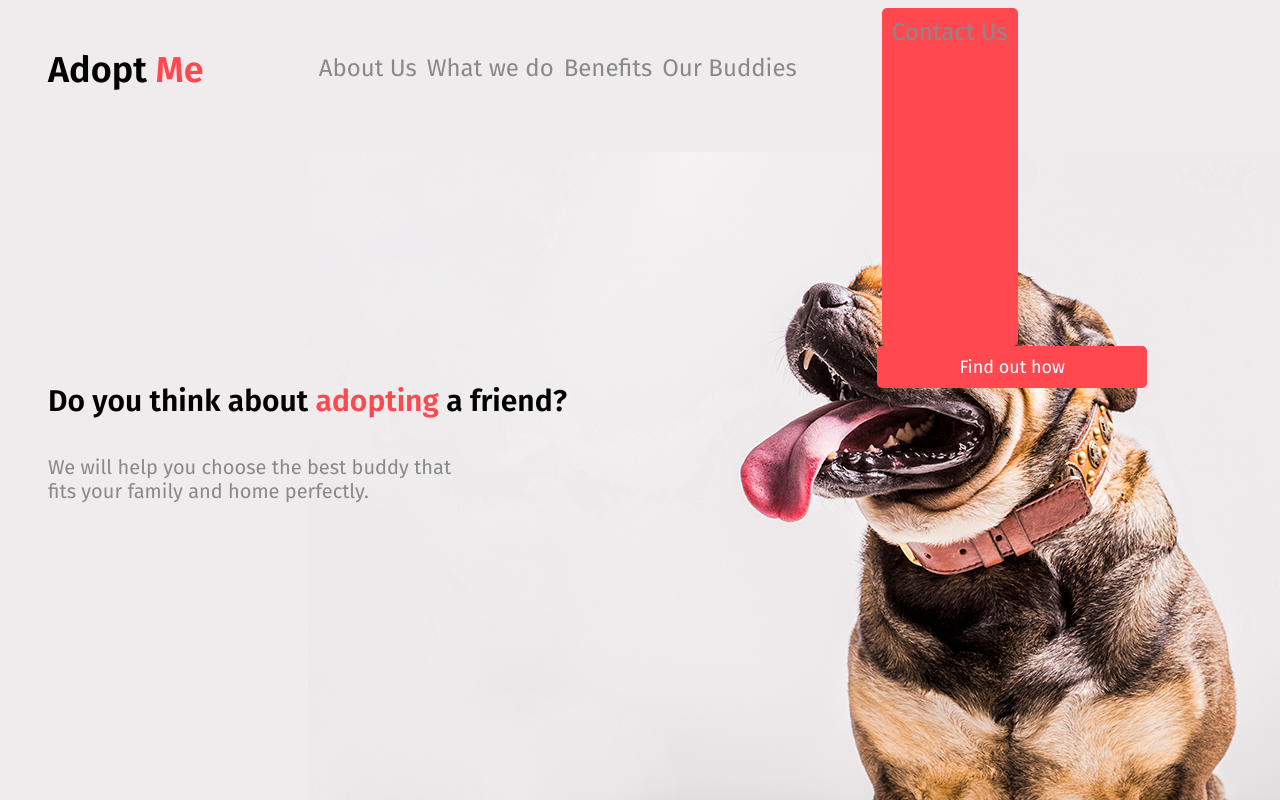
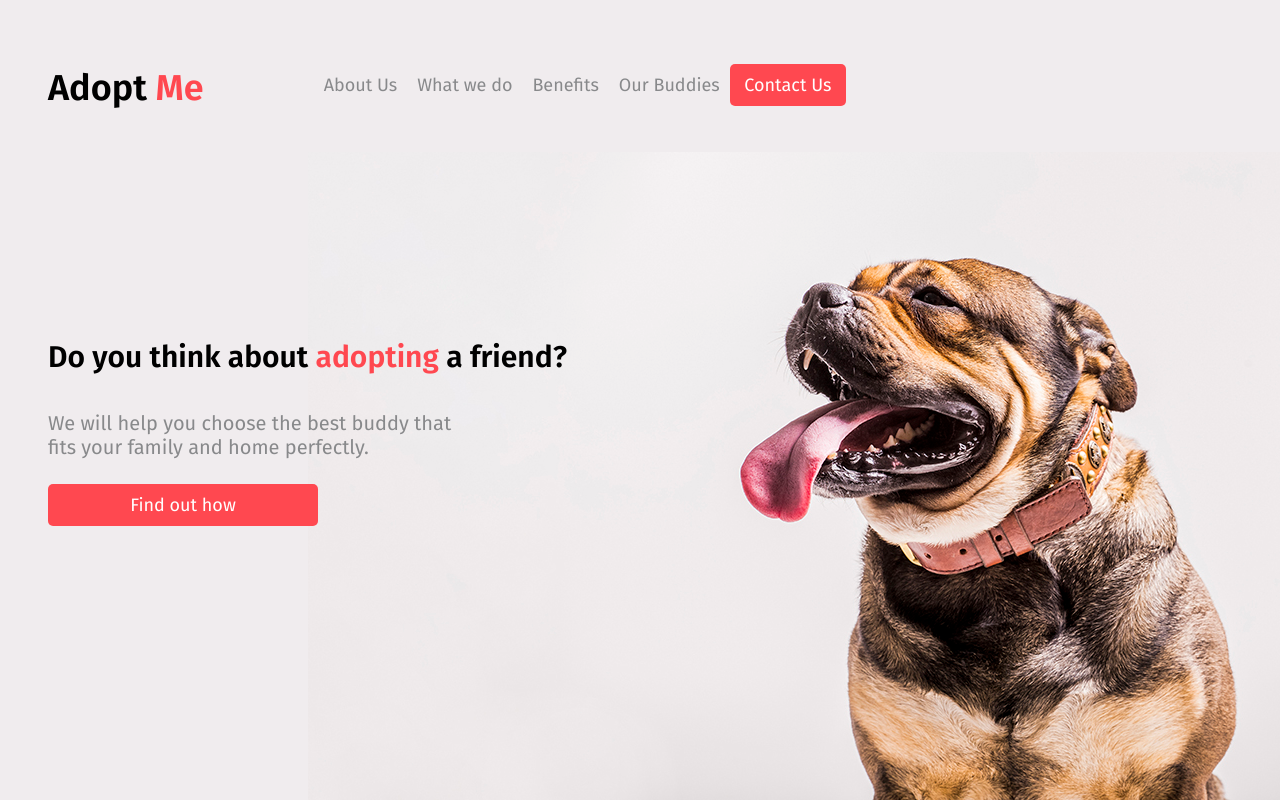
Before and after one commit to mikal-hasan/Ansari-Unit-One, a plain HTML site: page index.html in a window 1280 px wide. Drawn offline with Linux system fonts and the light colour scheme.

Commit message:
hoover states fixed

```diff
--- a/index.html
+++ b/index.html
@@ -17,21 +17,20 @@
                     <li><a href="#">What we do</a></li>
                     <li><a href="#">Benefits</a></li>
                     <li><a href="#">Our Buddies</a></li>
+                    <li><a class="contact" href="#">Contact Us</a></li>
                 </ul>
-        </div>
-        <div class="contact">
-            <p></p><li><a class="tact" href="x">Contact Us</a></li></p>
         </div>
 
 
     <div class= "doWe">
         <p class="doYou">Do you think about <span style="color: #ff4850">adopting</span> a friend?</p>
         <p class="we">We will help you choose the best buddy that fits your family and home perfectly.</p>
+        <div class="findOut">
+            <p class="find">Find out how</p>
+        </div>
     </div>
 
-    <div class="findOut">
-        <p class="find">Find out how</p>
-    </div>
+
    </div>
 
 </body>
--- a/style.css
+++ b/style.css
@@ -14,17 +14,17 @@
         padding-left: 40px;
      }
 
-
     .nav li {
         display: block;
-
+        /* padding: 10px; */
     }
 
-    .nav li a {
+    .nav a {
         color: #88898b;
         font-family: 'Fira Sans', sans-serif;
-        font-size: 24px;
+        font-size: 18px;
         text-decoration: none;
+        padding: 0 10px;
     }
 
     .nav a:hover {
@@ -35,23 +35,23 @@
         text-decoration: none;
         list-style-type: none;
         text-align: center;
-        padding: 10px 10px;
+        padding: 0 10px;
         border-radius: 5px;
         transition-duration: 200ms;
     }
 
 
-    .contact {
+    .nav li a.contact {
         color: #fff;
         background-color: #FF4850;
         font-family: 'Fira Sans', sans-serif;
-        font-size: 24px;
+        font-size: 18px;
         list-style: none;
         justify-content: center;
         padding: 10px;
         border-radius: 5px;
-        margin-left: 40px;
-        margin-right: 40px;
+        margin: 10px 0;
+        width: 90%;
         display: flex;
     }
     .contact ul {
@@ -103,14 +103,13 @@ body{
     background-repeat: no-repeat;
     background-attachment: fixed;
     background-position: bottom right;
-    height: 748px;
 }
 
 .container {
     display: flex;
     flex-direction: row;
     flex-wrap: wrap;
-    height: 100%;
+    align-items: center;
 }
 
 h1 {
@@ -133,6 +132,7 @@ h1 {
     display: flex;
     flex: row;
     list-style: none;
+    align-items: center;
 }
 
 .nav a {
@@ -140,7 +140,7 @@ h1 {
     font-family: 'Fira Sans', sans-serif;
     font-size: 18px;
     text-decoration: none;
-    padding: 5px;
+    padding: 10px;
 }
 
 .nav a:hover {
@@ -151,27 +151,9 @@ h1 {
     text-decoration: none;
     list-style-type: none;
     text-align: center;
-    padding: 10px 10px;
+    padding: 10px;
     border-radius: 5px;
     transition-duration: 200ms;
-}
-
-.contact {
-    color: #fff;
-    background-color: #FF4850;
-    font-family: 'Fira Sans', sans-serif;
-    font-size: 24px;
-    list-style: none;
-    justify-content: center;
-    padding: 10px;
-    border-radius: 5px;
-    margin-left: 40px;
-}
-
-.contact ul {
-    flex: row;
-    list-style: none;
-
 }
 
 .contact a {
@@ -203,6 +185,10 @@ h1 {
     line-height: 50px;
 }
 
+.doWe {
+    margin-top: 150px;
+}
+
 .we {
     color: #88898b;
     font-family: 'Fira Sans', sans-serif;
```
